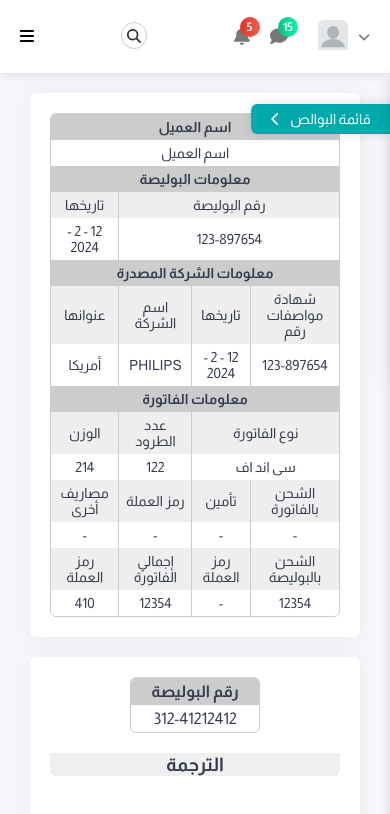
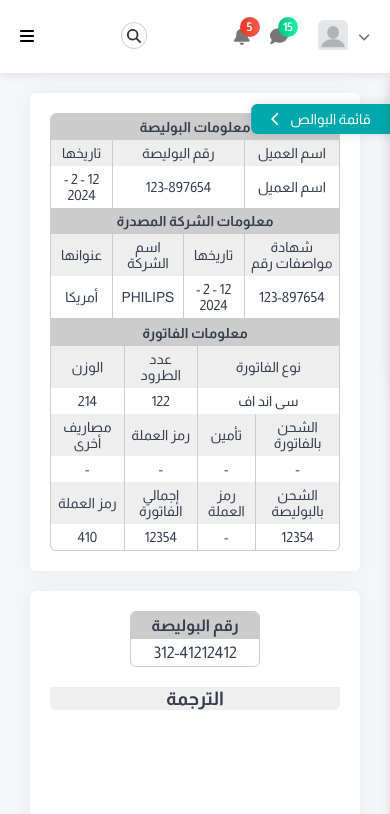
Before and after one commit to MtsmAshraf/adminty-master-react, a React (Create React App) app: page /translation in a window 390 px wide. Shown: the top 814 px of the page. Built offline with nearby package versions, Linux system fonts and the light colour scheme.

Commit message:
slited the translation table into two table

```diff
--- a/src/App.jsx
+++ b/src/App.jsx
@@ -18,7 +18,6 @@ import BillDetails from './Pages/BillDetails/BillDetails.jsx';
 import AddBuyingBill from './Pages/AddBuyingBill/AddBuyingBill.jsx';
 import AddGoods from './Pages/AddGoods/AddGoods.jsx';
 import Translation from './Pages/Translation/Translation.jsx';
-import TranslationPage from './Pages/Translation/TranslationPage/TranslationPage.jsx';
 
 library.add(fas)
 const router = createBrowserRouter(
@@ -35,7 +34,6 @@ const router = createBrowserRouter(
         <Route path='/bill-details' element={<BillDetails />}/>
         <Route path='/add-new-bill' element={<AddBuyingBill />}/>
         <Route path='/translation' element={<Translation />}/>
-        <Route path='/translation-page' element={<TranslationPage />}/>
     </Route>
   )
 )
--- a/src/Pages/Translation/Translation.jsx
+++ b/src/Pages/Translation/Translation.jsx
@@ -117,26 +117,18 @@ const Translation = () => {
                 <table cellSpacing={0}>
                     <thead>
                         <th colSpan={5}>
-                            اسم العميل
-                        </th>
-                    </thead>
-                    <tr>
-                        <td colSpan={5}>
-                            اسم العميل
-                        </td>
-                    </tr>
-                    <thead>
-                        <th colSpan={5}>
                             معلومات البوليصة
                         </th>
                     </thead>
                     <tr className={styles.impRow}>
-                        <td colSpan={3}>رقم البوليصة</td>
-                        <td colSpan={2}>تاريخها</td>
+                        <td colSpan={1}>اسم العميل</td>
+                        <td colSpan={2}>رقم البوليصة</td>
+                        <td colSpan={1}>تاريخها</td>
                     </tr>
                     <tr>
-                        <td colSpan={3}>123-897654</td>
-                        <td colSpan={2}>12 - 2 - 2024</td>
+                        <td colSpan={1}>اسم العميل</td>
+                        <td colSpan={2}>123-897654</td>
+                        <td colSpan={1}>12 - 2 - 2024</td>
                     </tr>
                     <thead>
                         <th colSpan={5}>
@@ -155,6 +147,8 @@ const Translation = () => {
                         <td>PHILIPS</td>
                         <td>أمريكا</td>
                     </tr>
+                </table>
+                <table cellSpacing={0}>
                     <thead>
                         <th colSpan={5}>
                             معلومات الفاتورة
--- a/src/Pages/Translation/TranslationPage/TranslationPage.jsx
+++ /dev/null
@@ -1,11 +0,0 @@
-import styles from "./translation-page.module.css"
-
-const TranslationPage = () => {
-  return (
-    <div className={styles.translationPage}>
-        TranslationPage
-    </div>
-  )
-}
-
-export default TranslationPage
--- a/src/Pages/Translation/translation.module.css
+++ b/src/Pages/Translation/translation.module.css
@@ -1,14 +1,29 @@
 .translation{
     direction: rtl;
     padding-bottom: 100px;
+}
+.translation .translationStaticInfo{
+    display: flex;
+    flex-direction: row-reverse;
 }
 .translation .translationStaticInfo table{
     width: 60%;
     margin-right: auto;
     margin-left: auto;
-    border-radius: var(--main-border-radius);
     overflow: hidden;
     border: 1px solid #ccc;
+}
+@media (max-width: 992px) {
+    .translation .translationStaticInfo{
+        flex-direction: column;
+    }
+    .translation .translationStaticInfo table:last-of-type{
+        border-radius: 0px 0px var(--main-border-radius) var(--main-border-radius);
+        border-left: 1px solid #ccc;
+    }
+    .translation .translationStaticInfo table:first-of-type{
+        border-radius: var(--main-border-radius) var(--main-border-radius) 0px 0px;
+    }
 }
 @media (max-width: 1200px) {
     .translation .translationStaticInfo table{
```
Also changed, not shown: src/Pages/Translation/TranslationPage/translation-page.module.css (deleted).
